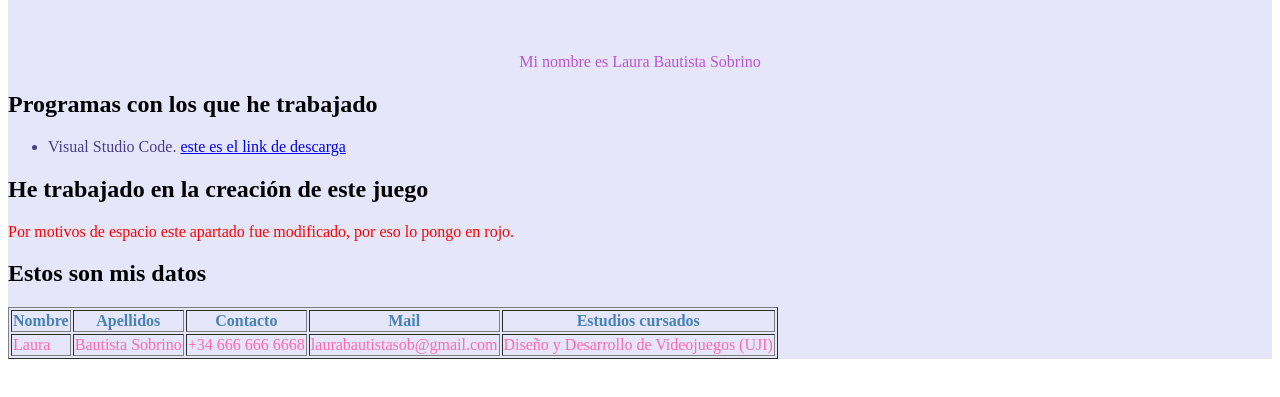
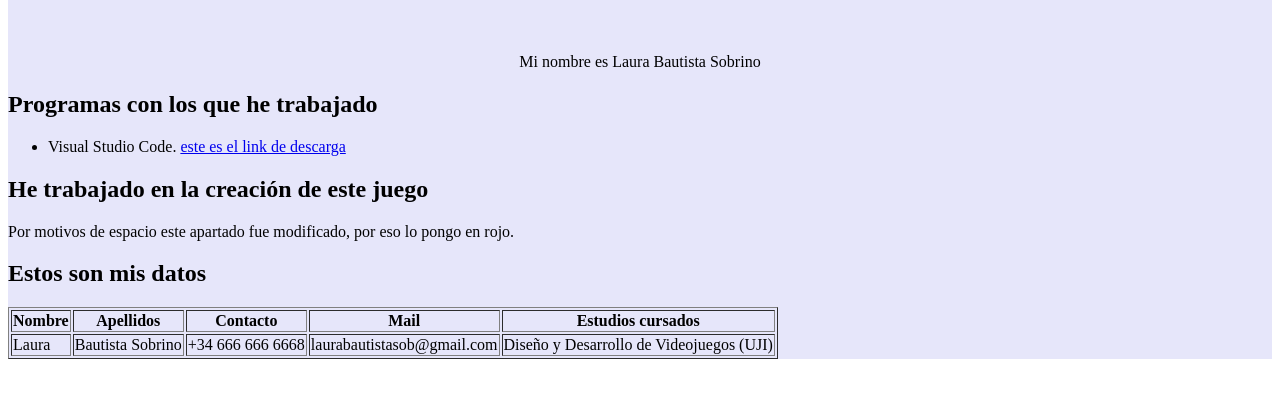
Before and after one commit to Laurabtsb/Laurabtsb.github.io, a plain HTML site: page portfolio.html in a window 1280 px wide. Shown: the part 61-458 px from the top of the page. Drawn offline with Linux system fonts and the light colour scheme.

Commit message:
Update formato2.css

```diff
--- a/formato2.css
+++ b/formato2.css
@@ -1,5 +1 @@
-b1 {color: mediumorchid;}
-b2 {color: darkslateblue;}
-b3 {color: steelblue;}
-b4 {color: hotpink;}
-b6 {color: red;}
+#b1 {color: blue;}
```
